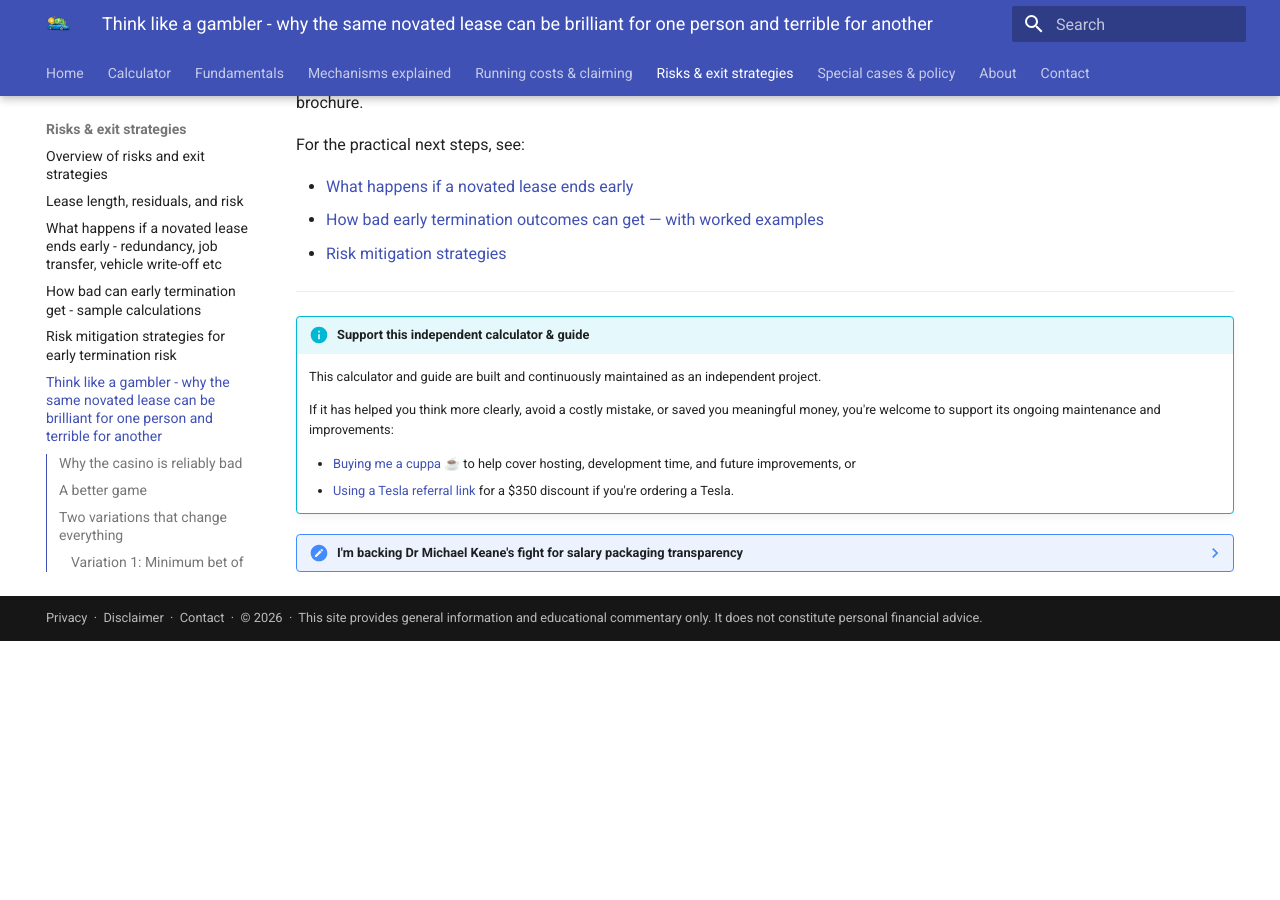
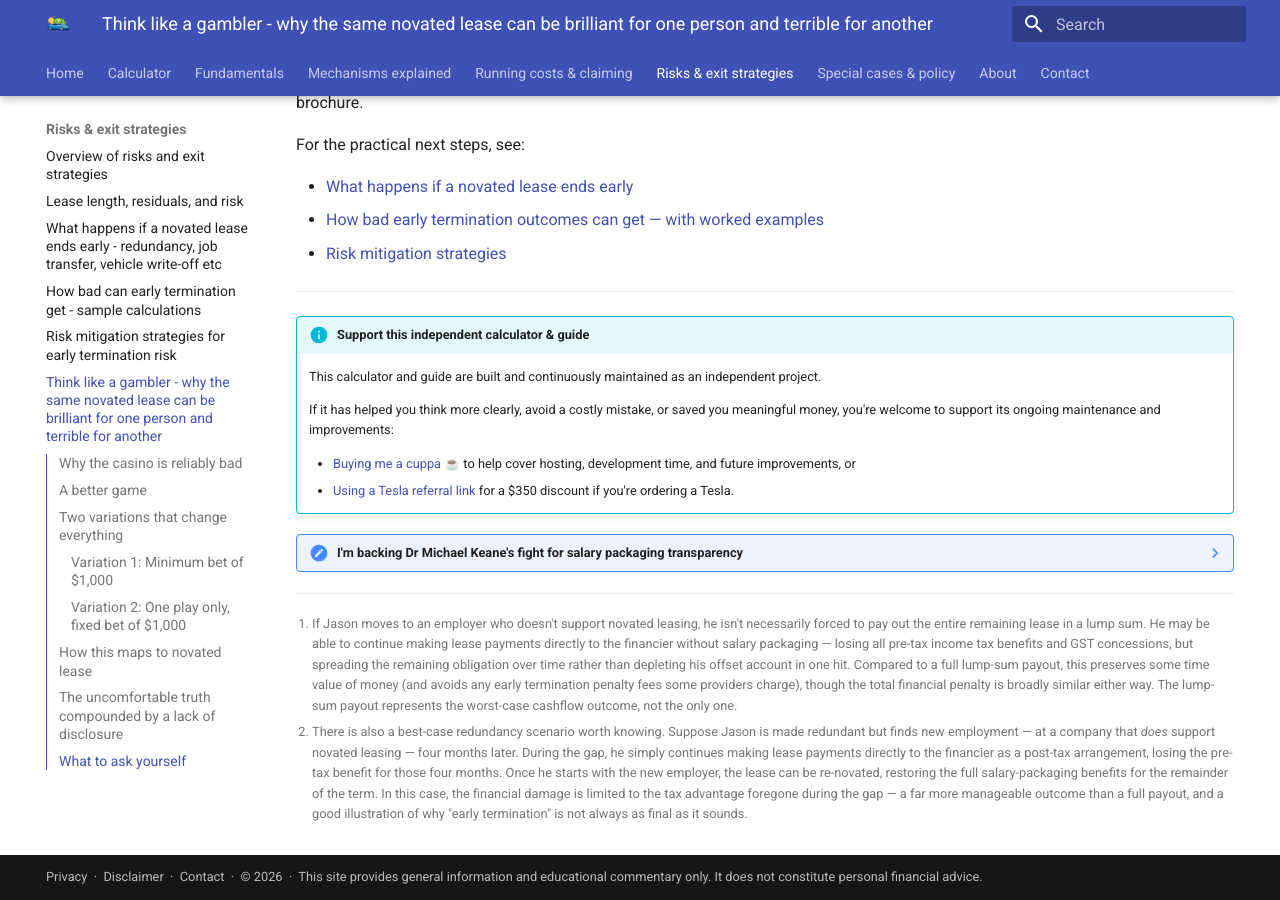
Before and after one commit to novatedlease/novatedlease.github.io, an MkDocs documentation site: the page built from docs/risks/novated-lease-risk-adjusted-decision.md, in a window 1280 px wide and 900 px high, scrolled down 2980 px. Built offline with MkDocs 1.6.1 and Material for MkDocs 9.7.7, drawn with Linux system fonts in a browser that asks for light colours; before the commit the page ends 3621 px from its top, so only the background shows below that; some of the changed text lies outside the part shown.

Commit message:
clarificatin on early termination fates

```diff
--- a/docs/risks/early-termination.md
+++ b/docs/risks/early-termination.md
@@ -32,16 +32,19 @@
 
 Early termination usually requires one of the following:
 
-- paying out the remaining lease balance and residual in cash, or
-- refinancing the remaining balance (and residual) into a personal loan or lease.
+- paying out the remaining lease balance and residual in a **lump sum** (worst-case cashflow scenario), or
+- refinancing the remaining balance (and residual) into a personal loan or lease, or
+- continuing the lease directly with the financier as a **non-salary-packaged arrangement** — making ongoing payments to the financier without the benefit of pre-tax salary packaging.
 
 There is **no mechanism** by which early termination causes the residual or remaining lease to be waived.
 
-Note that the lease payout:
+Note that under any of the above options, the ongoing or residual obligations:
 
-- is now payable with **post-tax dollars** rather than pre-tax dollars,
+- are now payable with **post-tax dollars** rather than pre-tax dollars,
 - will attract an **additional 10% GST**, which is normally effectively waived during an active novated lease, and
-- in some cases, may include an “**early termination rate**”, i.e. an additional penalty.
+- in some cases (for a lump-sum payout), may include an “**early termination rate**”, i.e. an additional penalty.
+
+Continuing the lease directly (rather than paying it out immediately) preserves the **time value of your cash** — you avoid crystallising the full obligation in one hit and don't immediately deprive your offset account of thousands of dollars. However, the total financial penalty over the remaining term is broadly similar either way, since all the pre-tax and GST advantages are lost regardless. The lump-sum payout is the worst-case *cashflow* outcome; it is not the only one.
 
 ---
 
--- a/docs/risks/how-bad-can-early-termination-get.md
+++ b/docs/risks/how-bad-can-early-termination-get.md
@@ -45,8 +45,8 @@
 
 Note that
 
-- This assumes that I choose to pay out the termination fee with cash. There are other options e.g. turning it into a post-tax lease, refinancing it as a loan etc.
-- There is also the option of de-novating it and paying it with post-tax cash, with the view to seek new employment and re-novate the lease as yet another FBT-exempt novated lease with the new employer.
+- This assumes that I choose to pay out the termination in a **lump sum with cash** — the worst-case cashflow scenario. There are other options, such as continuing the lease directly with the financier as a non-salary-packaged arrangement, or refinancing it as a personal loan. These alternatives spread payments over time, preserving the time value of your cash and avoiding depleting your offset account in one hit. However, all pre-tax and GST advantages are still lost regardless of which path is taken, so the total financial penalty over the remaining term is broadly similar. The lump-sum payout numbers above represent the *worst-case cashflow outcome*, not the only one.
+- There is also the option of de-novating the lease and continuing payments post-tax, with the view to finding new employment that supports novated leasing and re-novating as a new FBT-exempt novated lease.
 
 
 ---
--- a/docs/risks/novated-lease-risk-adjusted-decision.md
+++ b/docs/risks/novated-lease-risk-adjusted-decision.md
@@ -61,7 +61,11 @@
 
 Consider Jason:
 
-> Jason runs the numbers and finds he stands to save **$25,000** over a cash purchase on a 5-year FBT-exempt EV novated lease. But when he checks [Section 7 of the calculator](../calculator/index.md), he discovers that if he changes jobs to an employer who doesn't support novated leasing **before year 3**, he will face early termination payout that fully negate any tax saving — leaving him **worse off than if he had paid cash**.
+> Jason runs the numbers and finds he stands to save **$25,000** over a cash purchase on a 5-year FBT-exempt EV novated lease. But when he checks [Section 7 of the calculator](../calculator/index.md), he discovers that if he changes jobs to an employer who doesn't support novated leasing **before year 3** [only an example, this timepoint is variable based on each individual lease], he will face early termination costs that fully negate any tax saving — leaving him **worse off than if he had paid cash**.[^1][^2]
+
+[^1]: If Jason moves to an employer who doesn't support novated leasing, he isn't necessarily forced to pay out the entire remaining lease in a lump sum. He may be able to continue making lease payments directly to the financier without salary packaging — losing all pre-tax income tax benefits and GST concessions, but spreading the remaining obligation over time rather than depleting his offset account in one hit. Compared to a full lump-sum payout, this preserves some time value of money (and avoids any early termination penalty fees some providers charge), though the total financial penalty is broadly similar either way. The lump-sum payout represents the worst-case cashflow outcome, not the only one.
+
+[^2]: There is also a best-case redundancy scenario worth knowing. Suppose Jason is made redundant but finds new employment — at a company that *does* support novated leasing — four months later. During the gap, he simply continues making lease payments directly to the financier as a post-tax arrangement, losing the pre-tax benefit for those four months. Once he starts with the new employer, the lease can be re-novated, restoring the full salary-packaging benefits for the remainder of the term. In this case, the financial damage is limited to the tax advantage foregone during the gap — a far more manageable outcome than a full payout, and a good illustration of why "early termination" is not always as final as it sounds.
 
 This is the textbook example of how **a novated lease turns a financing decision into a risk analysis question**.
 
--- a/docs/risks/risk-mitigation.md
+++ b/docs/risks/risk-mitigation.md
@@ -1,6 +1,10 @@
 # Risk mitigation strategies for early termination
 
 This article builds on the discussion of [early termination and the risk of high payouts](early-termination.md).
+
+As discussed there, a lump-sum payout is the **worst-case cashflow outcome** of early termination — not the only one. It is also possible to continue the lease directly with the financier as a non-salary-packaged arrangement, which spreads payments over time rather than crystallising the full obligation immediately. The pre-tax and GST advantages are still lost either way; the difference is timing and cashflow impact.
+
+This article focuses on strategies that reduce the *magnitude* of that financial penalty in the first place.
 
 There are three primary strategies to mitigate this risk:
 
```
